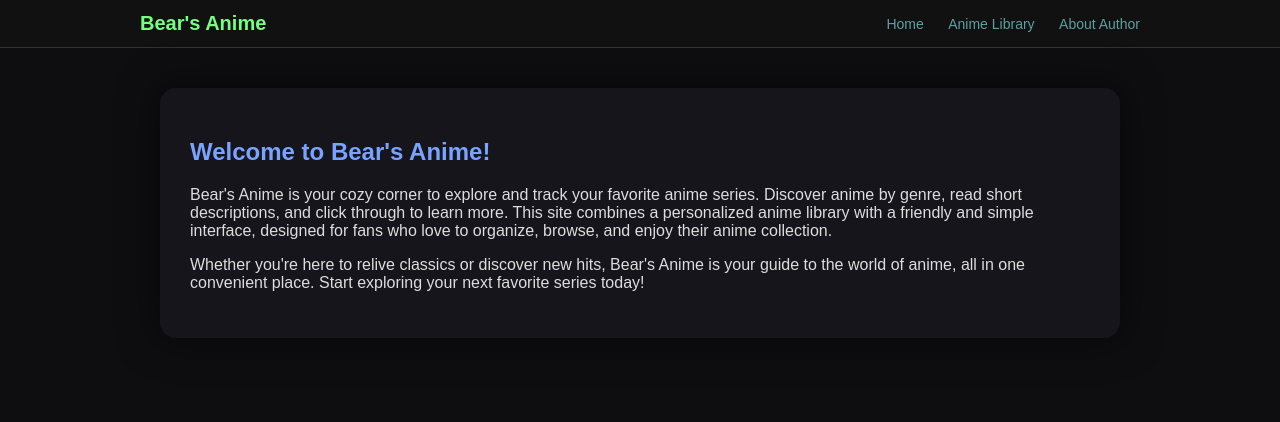
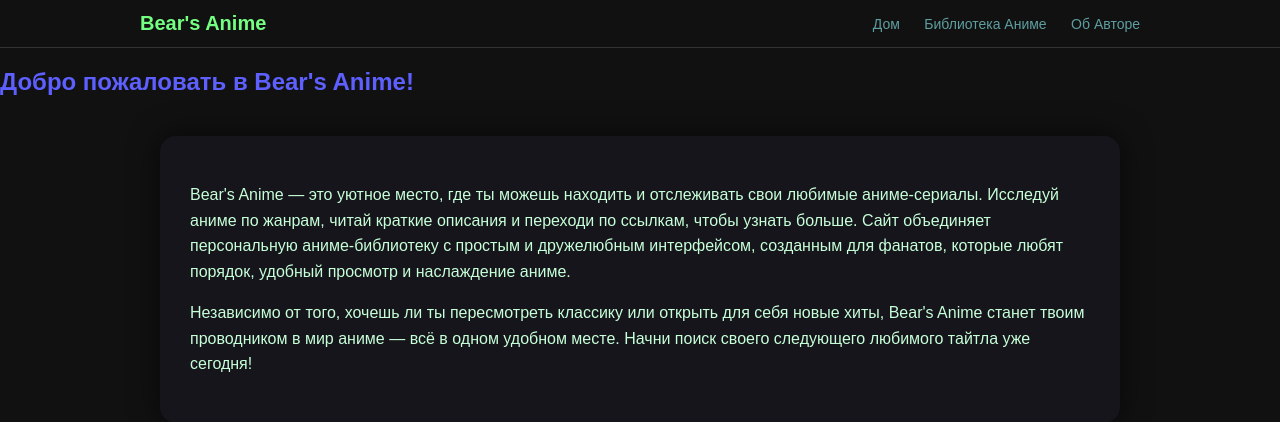
Before and after one commit to MrQwerty13/myWebPage, a Flask app: page / in a window 1280 px wide. Shown: the top 422 px of the page. Run offline with Flask 3, Linux system fonts and the light colour scheme.

Commit message:
Localize home page to Russian and update stylesheet
Changed navigation and main content text in home.html to Russian and switched the stylesheet reference from styleAnime.css to styleHome.css for improved localization and page-specific styling.

```diff
--- a/templates/home.html
+++ b/templates/home.html
@@ -3,7 +3,7 @@
 <head>
   <meta charset="UTF-8">
   <title>Bear's Anime - Home</title>
-  <link rel="stylesheet" href="{{ url_for('static', filename='styleAnime.css') }}">
+  <link rel="stylesheet" href="{{ url_for('static', filename='styleHome.css') }}">
 </head>
 
 <body>
@@ -14,28 +14,28 @@
         <a href="/">Bear's Anime</a>
       </div>
       <nav class="nav-links">
-        <a href="/">Home</a>
-        <a href="/anime">Anime Library</a>
-        <a href="/about">About Author</a>
+        <a href="/">Дом</a>
+        <a href="/anime">Библиотека Аниме</a>
+        <a href="/about">Об Авторе</a>
       </nav>
     </div>
   </header>
 
   <!-- ===== MAIN CONTENT ===== -->
   <main class="library">
-    <h2>Welcome to Bear's Anime!</h2>
+    <h2>Добро пожаловать в Bear's Anime!</h2>
     <section class="intro">
       <p>
-        Bear's Anime is your cozy corner to explore and track your favorite anime series.
-        Discover anime by genre, read short descriptions, and click through to learn more.
-        This site combines a personalized anime library with a friendly and simple interface,
-        designed for fans who love to organize, browse, and enjoy their anime collection.
+        Bear's Anime — это уютное место, где ты можешь находить и отслеживать свои любимые аниме-сериалы.
+        Исследуй аниме по жанрам, читай краткие описания и переходи по ссылкам, чтобы узнать больше.
+        Сайт объединяет персональную аниме-библиотеку с простым и дружелюбным интерфейсом, созданным для фанатов,
+        которые любят порядок, удобный просмотр и наслаждение аниме.
       </p>
 
       <p>
-        Whether you're here to relive classics or discover new hits, Bear's Anime is your guide
-        to the world of anime, all in one convenient place. Start exploring your next favorite
-        series today!
+        Независимо от того, хочешь ли ты пересмотреть классику или открыть для себя новые хиты,
+        Bear's Anime станет твоим проводником в мир аниме — всё в одном удобном месте.
+        Начни поиск своего следующего любимого тайтла уже сегодня!
       </p>
     </section>
   </main>
```
